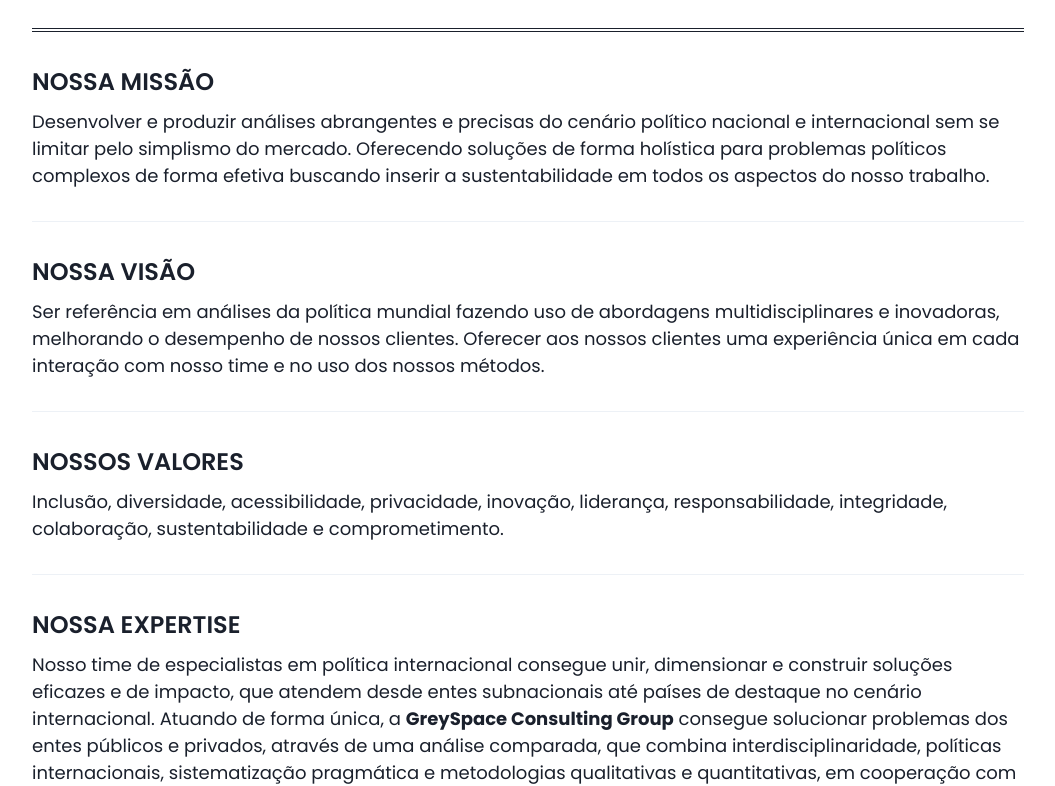
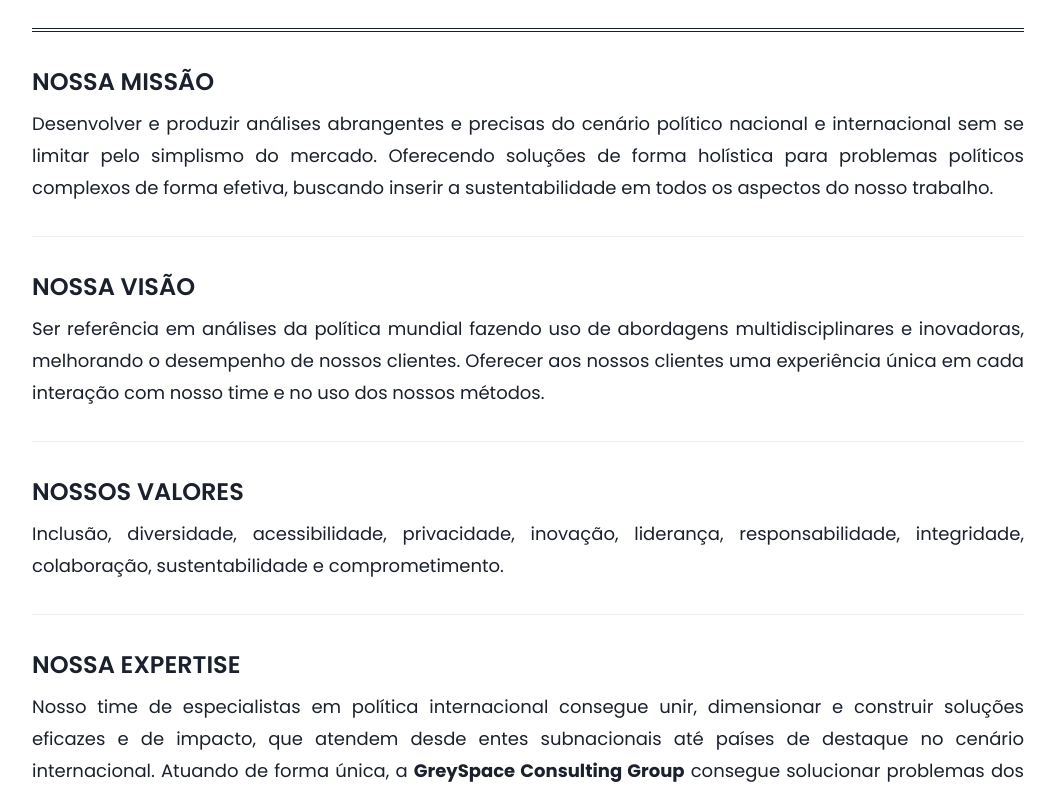
Before and after one commit to gasscoelho/greyspacecg-web, a Next.js app: page /about in a window 1280 px wide. Shown: the part 254-1040 px from the top of the page, without its empty margins (112-1167 px from the left). Built offline with nearby package versions, Linux system fonts and the light colour scheme.

Commit message:
refactor: add minors UI changes

```diff
--- a/src/components/QuoteBlock.tsx
+++ b/src/components/QuoteBlock.tsx
@@ -23,7 +23,7 @@ export default function QuoteBlock({ index = 0, quote, author, label }) {
               color={index % 2 === 0 ? '#000' : '#6c757d'}
             />
           </Box>
-          <Text flex="1" px="4" textAlign="justify">
+          <Text flex="1" px="4" textAlign="justify" lineHeight="8">
             {quote}
           </Text>
           <Box mt="auto">
--- a/src/components/TeamCard.tsx
+++ b/src/components/TeamCard.tsx
@@ -39,7 +39,7 @@ export default function TeamCard({
               src={profilePath}
               borderRadius="full"
               objectFit="cover"
-              objectPosition="top"
+              objectPosition="center"
               alt="profile"
               width={{ base: '150px', md: '200px' }}
               height={{ base: '150px', md: '200px' }}
@@ -68,7 +68,7 @@ export default function TeamCard({
             >
               {position}
             </Text>
-            <Text mt="4" textAlign="justify">
+            <Text mt="4" textAlign="justify" lineHeight="8">
               {description}
             </Text>
           </Flex>
--- a/src/pages/about.tsx
+++ b/src/pages/about.tsx
@@ -23,7 +23,11 @@ export default function About() {
         </Flex>
 
         <VStack mt="8" w="full" pb="150px">
-          <Container maxW={{ base: 'container.md', xl: 'container.lg' }} pb="8">
+          <Container
+            maxW={{ base: 'container.md', xl: 'container.lg' }}
+            pb="8"
+            textAlign="justify"
+          >
             <Text
               borderBottom="4px"
               textAlign="center"
@@ -43,11 +47,11 @@ export default function About() {
             >
               NOSSA MISSÃO
             </Text>
-            <Text mt="2" fontSize={{ base: 'md', md: 'lg' }} textAlign="start">
+            <Text mt="2" fontSize={{ base: 'md', md: 'lg' }} lineHeight="8">
               Desenvolver e produzir análises abrangentes e precisas do cenário
               político nacional e internacional sem se limitar pelo simplismo do
               mercado. Oferecendo soluções de forma holística para problemas
-              políticos complexos de forma efetiva buscando inserir a
+              políticos complexos de forma efetiva, buscando inserir a
               sustentabilidade em todos os aspectos do nosso trabalho.
             </Text>
 
@@ -61,7 +65,7 @@ export default function About() {
             >
               NOSSA VISÃO
             </Text>
-            <Text mt="2" fontSize={{ base: 'md', md: 'lg' }} textAlign="start">
+            <Text mt="2" fontSize={{ base: 'md', md: 'lg' }} lineHeight="8">
               Ser referência em análises da política mundial fazendo uso de
               abordagens multidisciplinares e inovadoras, melhorando o
               desempenho de nossos clientes. Oferecer aos nossos clientes uma
@@ -79,7 +83,7 @@ export default function About() {
             >
               NOSSOS VALORES
             </Text>
-            <Text mt="2" fontSize={{ base: 'md', md: 'lg' }} textAlign="start">
+            <Text mt="2" fontSize={{ base: 'md', md: 'lg' }} lineHeight="8">
               Inclusão, diversidade, acessibilidade, privacidade, inovação,
               liderança, responsabilidade, integridade, colaboração,
               sustentabilidade e comprometimento.
@@ -95,7 +99,7 @@ export default function About() {
             >
               NOSSA EXPERTISE
             </Text>
-            <Text mt="2" fontSize={{ base: 'md', md: 'lg' }} textAlign="start">
+            <Text mt="2" fontSize={{ base: 'md', md: 'lg' }} lineHeight="8">
               Nosso time de especialistas em política internacional consegue
               unir, dimensionar e construir soluções eficazes e de impacto, que
               atendem desde entes subnacionais até países de destaque no cenário
@@ -103,7 +107,7 @@ export default function About() {
               <b>GreySpace Consulting Group</b> consegue solucionar problemas
               dos entes públicos e privados, através de uma análise comparada,
               que combina interdisciplinaridade, políticas internacionais,
-              sistematização pragmática e metodologias qualitativas e
+              sistematização abrangente e metodologias qualitativas e
               quantitativas, em cooperação com uma rica base de dados através de
               uma inteligência artificial de ponta: nosso querido Joe. Nesse
               mundo, nos propomos a entregar os melhores resultados a partir de
--- a/src/pages/contact.tsx
+++ b/src/pages/contact.tsx
@@ -66,9 +66,9 @@ export default function Contact() {
                 <VStack
                   spacing="4"
                   align="flex-start"
-                  justifyContent={{ base: 'flex-start', md: 'center' }}
+                  justifyContent={{ base: 'flex-start', md: 'flex-start' }}
                   h="full"
-                  mt={{ base: '8', md: '-4' }}
+                  mt={{ base: '8', md: '2' }}
                   mb={{ base: '8', md: '0' }}
                   fontSize={{ base: 'sm', md: 'md' }}
                 >
--- a/src/pages/team.tsx
+++ b/src/pages/team.tsx
@@ -50,7 +50,7 @@ export default function Team() {
               A diversidade é um elemento fundamental para nós
             </Text>
 
-            <Text mt="2" fontSize={{ base: 'md', md: 'lg' }} textAlign="center">
+            <Text mt="2" fontSize={{ base: 'md', md: 'lg' }} textAlign="center" lineHeight="8">
               Nossa consultoria é formada por especialistas de diversas faixas
               etárias, grupos étnicos e nacionalidades. A inclusão nos ajuda a
               crescer.
@@ -83,7 +83,7 @@ export default function Team() {
             />
             <TeamCard
               index={3}
-              profilePath="https://images.unsplash.com/photo-1494790108377-be9c29b29330?ixid=MXwxMjA3fDB8MHxwaG90by1wYWdlfHx8fGVufDB8fHw%3D&ixlib=rb-1.2.1&auto=format&fit=crop&w=634&q=80"
+              profilePath="https://consultoria279.webnode.com/_files/200000047-803a0803a2/450/WhatsApp%20Image%202021-04-11%20at%2018.27.48.jpeg"
               name="Luis Pedro Linhares"
               position="Analista sênior em políticas públicas"
               description="Graduado em Relações Internacionais pelo Centro Universitário de Brasília. Possui mestrado em Políticas Públicas pelo Science Politique Paris e mestrado em Future Studies pela Universidade de Turku na Finlândia. Seu doutorado é em Direito Europeu pelo Instituto Universitário Europeu na Itália. Realizou trabalhos na Comissão Europeia, como especialista técnico nas reformas estruturais dos Estados-Membros, além de ter sido professor de Relações Internacionais na Brussels School of Governance. Luis Pedro é analista sênior da GreySpace desde 2010, com foco em políticas públicas."
```
Also changed, not shown: src/pages/index.tsx (+10 -9 lines).
